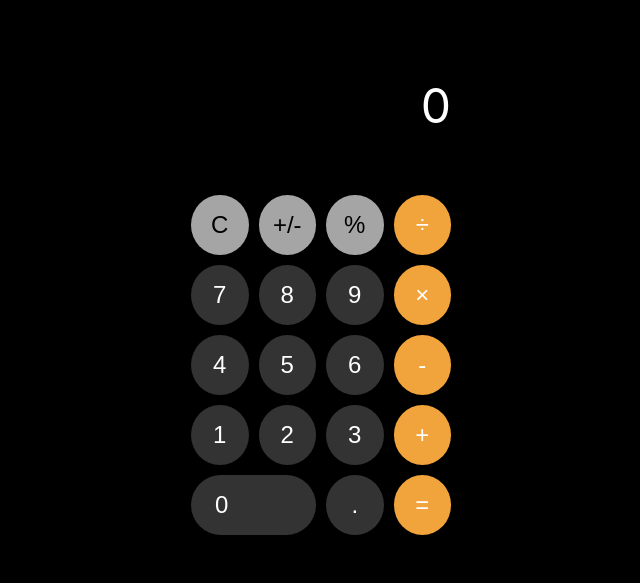
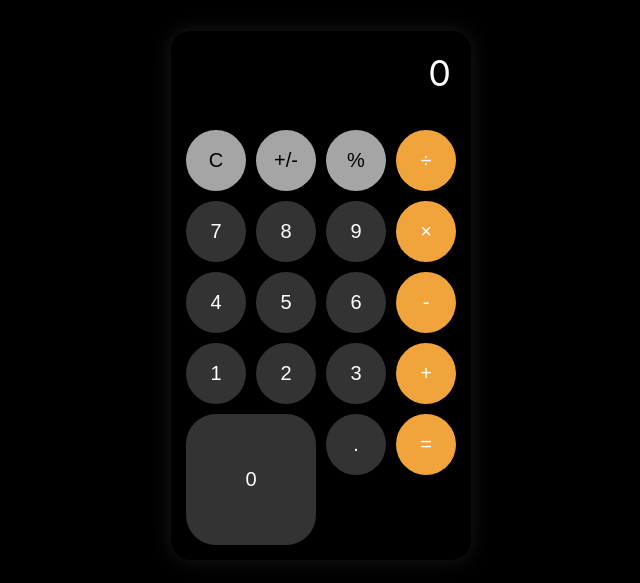
Before and after one commit to hiro0211/iPhone-like-CalcurateApp, a plain HTML site: page index.html in a window 1280 px wide. Shown: the part 105-688 px from the top of the page, without its empty margins (319-959 px from the left). Drawn offline with Linux system fonts and the light colour scheme.

Commit message:
Add files via upload

```diff
--- a/index.html
+++ b/index.html
@@ -1,36 +1,36 @@
 <!DOCTYPE html>
-<html lang="en">
+<html lang="ja">
 
 <head>
     <meta charset="UTF-8">
     <meta name="viewport" content="width=device-width, initial-scale=1.0">
-    <title>iPhone Calculator</title>
+    <title>電卓</title>
     <link rel="stylesheet" href="styles.css">
 </head>
 
 <body>
     <div class="calculator">
-        <div class="display" id="display">0</div>
+        <div id="display" class="display">0</div>
         <div class="buttons">
-            <button class="function" onclick="clearDisplay()">C</button>
-            <button class="function" onclick="toggleSign()">+/-</button>
-            <button class="function" onclick="percentage()">%</button>
-            <button class="operator" onclick="setOperator('÷')">÷</button>
-            <button class="digit" onclick="appendNumber(7)">7</button>
-            <button class="digit" onclick="appendNumber(8)">8</button>
-            <button class="digit" onclick="appendNumber(9)">9</button>
-            <button class="operator" onclick="setOperator('×')">×</button>
-            <button class="digit" onclick="appendNumber(4)">4</button>
-            <button class="digit" onclick="appendNumber(5)">5</button>
-            <button class="digit" onclick="appendNumber(6)">6</button>
-            <button class="operator" onclick="setOperator('-')">-</button>
-            <button class="digit" onclick="appendNumber(1)">1</button>
-            <button class="digit" onclick="appendNumber(2)">2</button>
-            <button class="digit" onclick="appendNumber(3)">3</button>
-            <button class="operator" onclick="setOperator('+')">+</button>
-            <button class="digit zero" onclick="appendNumber(0)">0</button>
-            <button class="decimal" onclick="appendDecimal()">.</button>
-            <button class="operator" onclick="calculate()">=</button>
+            <button class="function"><span>C</span></button>
+            <button class="function"><span>+/-</span></button>
+            <button class="function"><span>%</span></button>
+            <button class="operator"><span>÷</span></button>
+            <button class="digit"><span>7</span></button>
+            <button class="digit"><span>8</span></button>
+            <button class="digit"><span>9</span></button>
+            <button class="operator"><span>×</span></button>
+            <button class="digit"><span>4</span></button>
+            <button class="digit"><span>5</span></button>
+            <button class="digit"><span>6</span></button>
+            <button class="operator"><span>-</span></button>
+            <button class="digit"><span>1</span></button>
+            <button class="digit"><span>2</span></button>
+            <button class="digit"><span>3</span></button>
+            <button class="operator"><span>+</span></button>
+            <button class="digit zero"><span>0</span></button>
+            <button class="decimal"><span>.</span></button>
+            <button class="operator"><span>=</span></button>
         </div>
     </div>
     <script src="script.js"></script>
--- a/styles.css
+++ b/styles.css
@@ -1,42 +1,57 @@
+/* ベースのスタイル */
 body {
     background-color: #000;
     display: flex;
     justify-content: center;
     align-items: center;
-    height: 100vh;
+    min-height: 100vh;
     margin: 0;
     font-family: -apple-system, BlinkMacSystemFont, 'Segoe UI', Roboto, Oxygen, Ubuntu, Cantarell, 'Open Sans', 'Helvetica Neue', sans-serif;
 }
 
 .calculator {
-    width: 300px;
+    width: 100%;
+    max-width: 300px;
     background-color: #000;
     border-radius: 20px;
     overflow: hidden;
+    box-shadow: 0 0 20px rgba(255, 255, 255, 0.1);
 }
 
 .display {
     background-color: #000;
     color: #fff;
     text-align: right;
-    padding: 40px 20px;
-    font-size: 48px;
+    padding: 20px;
+    font-size: 36px;
+    overflow: hidden;
+    text-overflow: ellipsis;
+    white-space: nowrap;
 }
 
 .buttons {
     display: grid;
     grid-template-columns: repeat(4, 1fr);
     gap: 10px;
-    padding: 20px;
+    padding: 15px;
 }
 
 button {
     border: none;
     border-radius: 50%;
-    font-size: 24px;
-    height: 60px;
+    font-size: 20px;
+    height: 0;
+    padding-bottom: 100%;
     cursor: pointer;
-    transition: filter 0.3s;
+    transition: filter 0.3s, background-color 0.3s;
+    position: relative;
+}
+
+button span {
+    position: absolute;
+    top: 50%;
+    left: 50%;
+    transform: translate(-50%, -50%);
 }
 
 button:active {
@@ -62,6 +77,40 @@ button:active {
 .zero {
     grid-column: span 2;
     border-radius: 30px;
-    text-align: left;
-    padding-left: 24px;
 }
+
+/* レスポンシブデザイン */
+@media (max-width: 360px) {
+    .calculator {
+        max-width: 280px;
+    }
+
+    .display {
+        font-size: 32px;
+        padding: 15px;
+    }
+
+    .buttons {
+        gap: 8px;
+        padding: 12px;
+    }
+
+    button {
+        font-size: 18px;
+    }
+}
+
+@media (max-height: 600px) {
+    .calculator {
+        max-height: 90vh;
+    }
+
+    .display {
+        padding: 10px;
+    }
+
+    .buttons {
+        gap: 6px;
+        padding: 10px;
+    }
+}
```
